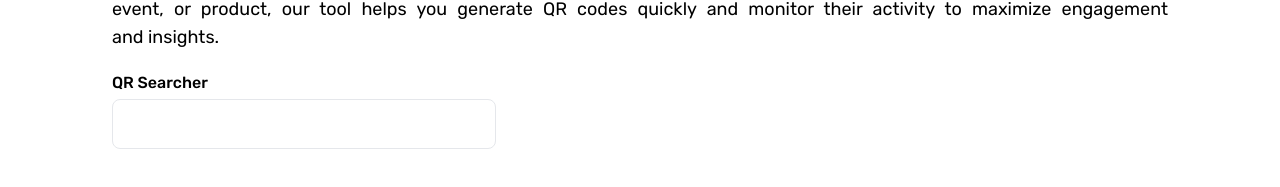
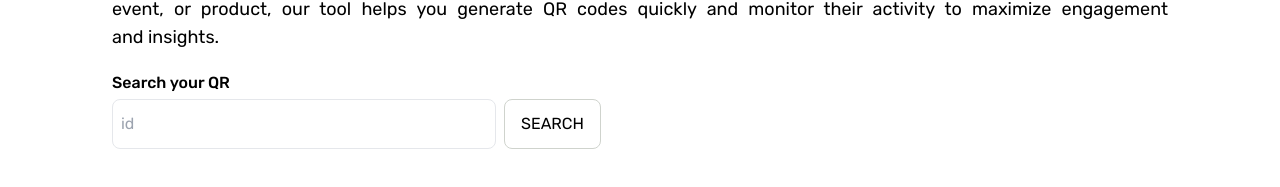
Before and after one commit to Libo033/QR-Gen, a Next.js app: page / in a window 1280 px wide. Shown: the part 297-484 px from the top of the page. Built offline with nearby package versions, Linux system fonts and the light colour scheme.

Commit message:
fix agregado boton a componente QrSearcher

```diff
--- a/src/components/others/QrSearcher.tsx
+++ b/src/components/others/QrSearcher.tsx
@@ -5,13 +5,19 @@ const QrSearcher = () => {
     <div className="w-full md:w-fit">
       <div className="flex flex-col gap-1 w-full">
         <label className="font-medium" htmlFor="qr-searcher">
-          QR Searcher
+          Search your QR
         </label>
-        <input
-          className="border px-2 py-3 rounded-lg outline-[var(--background)] w-full md:w-96"
-          id="qr-searcher"
-          type="text"
-        />
+        <div className="flex gap-2">
+          <input
+            className="border px-2 py-3 rounded-lg outline-[var(--background)] w-full md:w-96"
+            id="qr-searcher"
+            placeholder="id"
+            type="text"
+          />
+          <button className="border border-[var(--background)] px-4 rounded-lg duration-150 hover:shadow-lg">
+            SEARCH
+          </button>
+        </div>
       </div>
     </div>
   );
```
